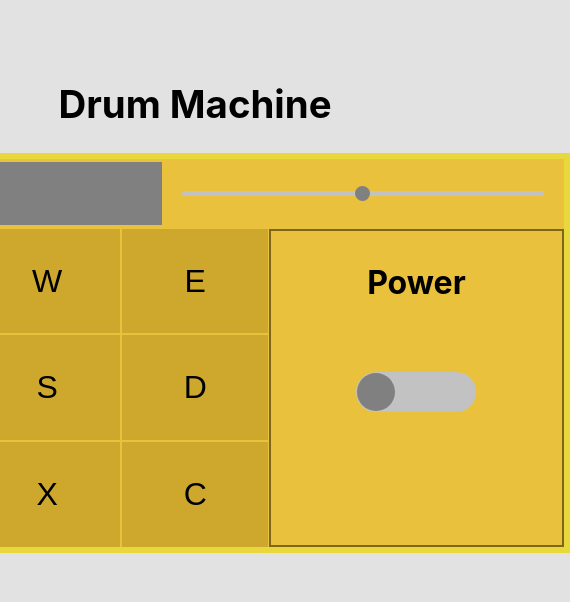
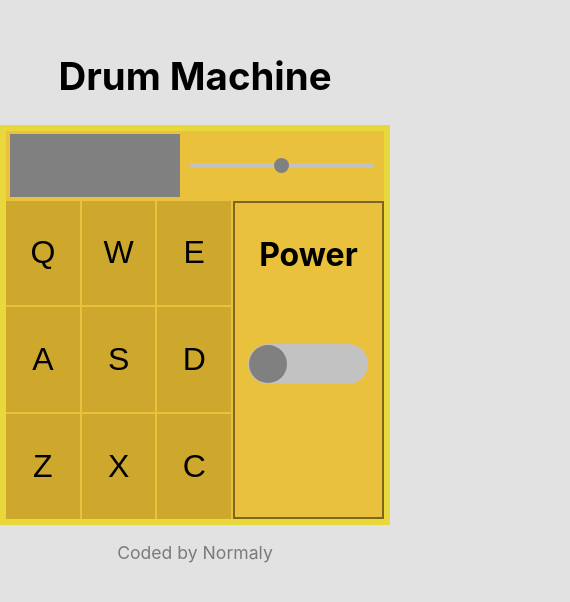
Before and after one commit to Normaly0/drum_machine, a React app: page / in a window 390 px wide. Shown: the part 118-720 px from the top of the page, 570 px wide, since content can reach past the window. Built offline with nearby package versions, Linux system fonts and the light colour scheme.

Commit message:
Optimisation
- State management optimisation
- Mobile adaptability
- Credit added

```diff
--- a/public/index.html
+++ b/public/index.html
@@ -2,18 +2,19 @@
 <html lang="en">
   <head>
     <meta charset="utf-8" />
-    <link rel="icon" href="" />
+    <!-- <link rel="icon" href="" /> -->
     <meta name="viewport" content="width=device-width, initial-scale=1" />
     <meta name="theme-color" content="#000000" />
     <meta
       name="description"
       content="Drum Machine created using react"
     />
+    <meta name = 'author' content = 'Normaly' />
     <!--
       manifest.json provides metadata used when your web app is installed on a
       user's mobile device or desktop. See https://developers.google.com/web/fundamentals/web-app-manifest/
     -->
-    <link rel="manifest" href="%PUBLIC_URL%/manifest.json" />
+    <!-- <link rel="manifest" href="%PUBLIC_URL%/manifest.json" /> -->
     <!--
       Notice the use of %PUBLIC_URL% in the tags above.
       It will be replaced with the URL of the `public` folder during the build.
--- a/src/components/drum_machine.js
+++ b/src/components/drum_machine.js
@@ -64,52 +64,51 @@ class Drum_Machine extends React.Component {
     constructor(props) {
         super(props);
         this.state = {
-
+            sound: '',
+            volume: 0.5
         };
-        this.handleChange = this.handleChange.bind(this)
+        this.handleSwitch = this.handleSwitch.bind(this);
+        this.checkKey = this.checkKey.bind(this);
+        this.handleClick = this.handleClick.bind(this);
+        this.handleClickPlay = this.handleClickPlay.bind(this);
+        this.changeBackground = this.changeBackground.bind(this);
+        this.revertBackground = this.revertBackground.bind(this);
+        this.changeVolume = this.changeVolume.bind(this);
     };
 
-    handleChange() {
-
-    }
-
-    render() {
-
-
-        let sound = ''
-        let volume = 0.5
-
-        function handleSwitch(e) {
+    handleSwitch(e) {
         if(e.target.checked === true) {
-                document.addEventListener('keypress', checkKey);
-                document.addEventListener('keydown', changeBackground);
-                document.addEventListener('keyup', revertBackground);
+            document.addEventListener('keypress', this.checkKey);
+            document.addEventListener('keydown', this.changeBackground);
+            document.addEventListener('keyup', this.revertBackground);
         } else {
-                document.removeEventListener('keypress', checkKey);
-                document.removeEventListener('keydown', changeBackground);
-                document.removeEventListener('keyup', revertBackground);
+            document.removeEventListener('keypress', this.checkKey);
+            document.removeEventListener('keydown', this.changeBackground);
+            document.removeEventListener('keyup', this.revertBackground);
         }
     }
 
-
-        function checkKey(e) {
+    checkKey(e) {
         let currentKey = e.code
 
         if (sounds.some(element => element.key === currentKey)) {
             let obj = sounds.find(obj => obj.key === currentKey);
-                sound = new Audio(obj.src);
-                sound.volume = volume;
-                sound.play();
+            this.setState({
+                sound: new Audio(obj.src)
+            })
+            this.state.sound.volume = this.state.volume;
+            this.state.sound.play();
             document.getElementById('display-text').innerHTML = obj.name
         }
     }
 
-        function handleClick(e) {
+    handleClick(e) {
         if (document.getElementById('switch').checked === true) {
             let obj = sounds.find(obj => obj.key === e.target.id);
-                sound = new Audio(obj.src);
-                sound.volume = volume;
-                sound.play();
+            this.setState({
+                sound: new Audio(obj.src)
+            }, this.handleClickPlay)
+
             document.getElementById('display-text').innerHTML = obj.name;
             function hightLight(obj) {
                 let el = document.getElementById(obj.key)
@@ -123,11 +122,12 @@ class Drum_Machine extends React.Component {
         }
     }
 
-        function changeVolume(e) {
-            volume = e.target.value
+    handleClickPlay() {
+        this.state.sound.volume = this.state.volume;
+        this.state.sound.play();
     }
 
-        function changeBackground(e) {
+    changeBackground(e) {
         if (document.getElementById(e.code) === null) {
             return
         } else {
@@ -135,7 +135,7 @@ class Drum_Machine extends React.Component {
         }
     }
 
-        function revertBackground(e){
+    revertBackground(e){
         if (document.getElementById(e.code) === null) {
             return
         }   else {
@@ -143,6 +143,13 @@ class Drum_Machine extends React.Component {
         }
     }
 
+    changeVolume(e) {
+        this.setState({
+            volume: e.target.value
+        })
+    }
+
+    render(){
         return (
             <div className = 'drum-panel'>
                 <div className = 'upper-panel'>
@@ -151,7 +158,7 @@ class Drum_Machine extends React.Component {
                     </div>
                     <div className = 'volume-panel'>
                         <input
-                            onChange={changeVolume}
+                            onChange={this.changeVolume}
                             max = '1'
                             min = '0'
                             step = '0.01'
@@ -162,15 +169,15 @@ class Drum_Machine extends React.Component {
                 </div>
                 <div className = 'lower-panel'>
                     <div className = 'drum-pad' id = 'drum-pad'>
-                        <button type = 'button' id = 'KeyQ' onClick = {handleClick}>Q</button>
-                        <button type = 'button' id = 'KeyW' onClick = {handleClick}>W</button>
-                        <button type = 'button' id = 'KeyE' onClick = {handleClick}>E</button>
-                        <button type = 'button' id = 'KeyA' onClick = {handleClick}>A</button>
-                        <button type = 'button' id = 'KeyS' onClick = {handleClick}>S</button>
-                        <button type = 'button' id = 'KeyD' onClick = {handleClick}>D</button>
-                        <button type = 'button' id = 'KeyZ' onClick = {handleClick}>Z</button>
-                        <button type = 'button' id = 'KeyX' onClick = {handleClick}>X</button>
-                        <button type = 'button' id = 'KeyC' onClick = {handleClick}>C</button>
+                        <button type = 'button' id = 'KeyQ' onClick = {this.handleClick}>Q</button>
+                        <button type = 'button' id = 'KeyW' onClick = {this.handleClick}>W</button>
+                        <button type = 'button' id = 'KeyE' onClick = {this.handleClick}>E</button>
+                        <button type = 'button' id = 'KeyA' onClick = {this.handleClick}>A</button>
+                        <button type = 'button' id = 'KeyS' onClick = {this.handleClick}>S</button>
+                        <button type = 'button' id = 'KeyD' onClick = {this.handleClick}>D</button>
+                        <button type = 'button' id = 'KeyZ' onClick = {this.handleClick}>Z</button>
+                        <button type = 'button' id = 'KeyX' onClick = {this.handleClick}>X</button>
+                        <button type = 'button' id = 'KeyC' onClick = {this.handleClick}>C</button>
                     </div>
                     <div className = 'switch-panel'>
                         <p>Power</p>
@@ -179,10 +186,10 @@ class Drum_Machine extends React.Component {
                                 className = 'switch'
                                 id = 'switch'
                                 type = 'checkbox'
-                                onClick = {handleSwitch}
+                                onClick = {this.handleSwitch}
                                 />
                             <label
-                                for = 'switch'
+                                htmlFor = 'switch'
                                 className = 'toggle'/>
                         </div>
                     </div>
--- a/src/components/drum_machine.scss
+++ b/src/components/drum_machine.scss
@@ -140,3 +140,14 @@
         left: 80px;
     }
 }
+
+@media (max-width: 700px) {
+
+    .drum-pad button {
+        width: 32.5%;
+    }
+
+    .display-text {
+        font-size: 7vw;
+    }
+}
--- a/src/container/container.js
+++ b/src/container/container.js
@@ -14,6 +14,7 @@ class Container extends React.Component {
                     <div className = 'machine'>
                         <Drum_Machine />
                     </div>
+                    <p className = 'container-box-credit'>Coded by Normaly</p>
                 </div>
             </div>
         )
--- a/src/container/container.scss
+++ b/src/container/container.scss
@@ -2,6 +2,7 @@
     height: 100vh;
     width: 100vw;
     display: flex;
+    flex-wrap: wrap;
     justify-content: center;
     align-items: center;
 
@@ -12,6 +13,12 @@
         display: inherit;
         flex-wrap: wrap;
 
+        &-credit {
+            width: 100%;
+            text-align: center;
+            color: rgb(122, 122, 122);
+            font-size: 1.1rem;
+        }
     }
 }
 
@@ -30,3 +37,9 @@
     border: 6px solid rgb(233, 216, 60);
     box-sizing: border-box;
 }
+
+@media (max-width: 830px) {
+    .container-box {
+        width: 100vw;
+    }
+}
```
Also changed, not shown: src/index.scss (line endings or trailing spaces). Lines whose indentation alone changed are shown as unchanged.
